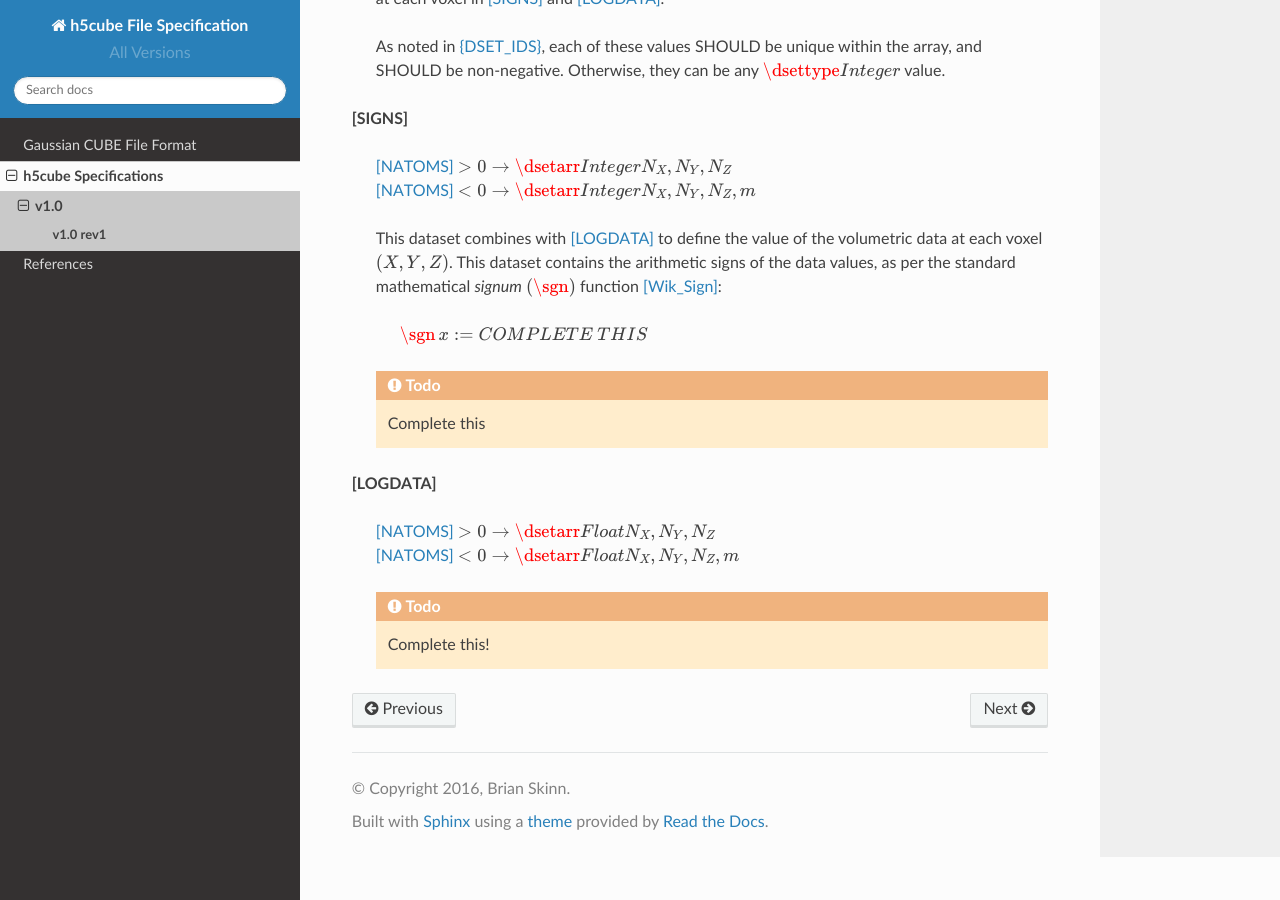
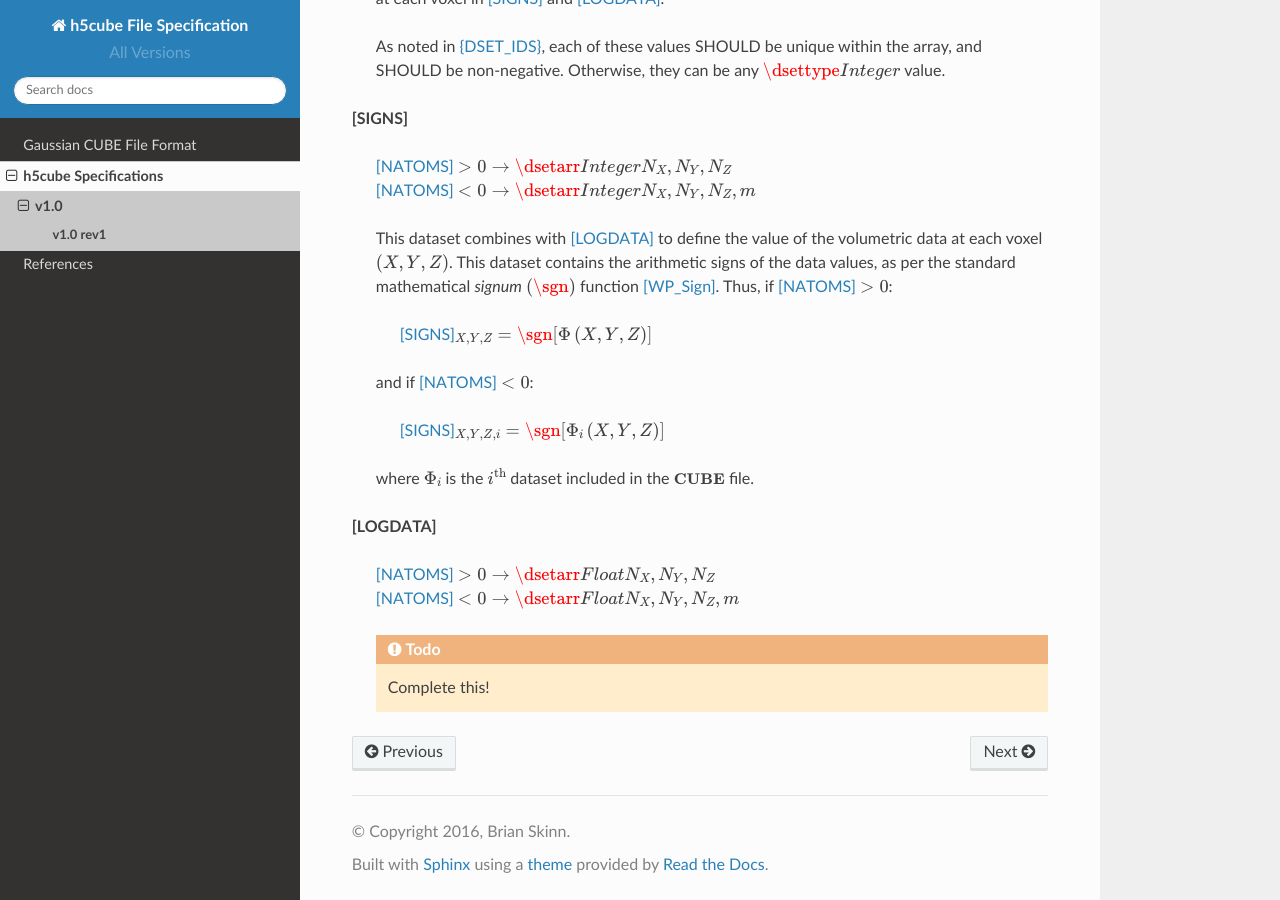
Before and after one commit to bskinn/h5cube-spec, a Sphinx documentation site: the page built from doc/source/specs/v1_0/v1_0__rev1.rst, in a window 1280 px wide and 900 px high, scrolled down 3062 px. Built offline with Sphinx 7.4.7 and the Read the Docs theme 2.0.0, drawn with Linux system fonts in a browser that asks for light colours; formulas are drawn with MathJax 3.

Commit message:
ADMIN/DRAFT: make tweak, finish SIGNS
ADMIN:

 * Tweak make.bat to allow, e.g., `make html -Ea`, so that I
   can quickly rebuild docs while incorporating non-source changes
   (such as to mjconf.js)
 * Change citation reference for Wikipedia to WP_Sign, as it's
   more professional-looking than Wik_Sign

DRAFT:

  * Complete initial draft of SIGNS for v1.0r1

```diff
--- a/doc/source/references.rst
+++ b/doc/source/references.rst
@@ -11,7 +11,7 @@ References
 
 .. [UIUC16] "Cube Plugin, Version 1.1." Website of the Theoretical and Computational Biophysics Group, University of Illinois at Urbana-Champaign. `http://www.ks.uiuc.edu/Research/vmd/... <http://www.ks.uiuc.edu/Research/vmd/plugins/molfile/cubeplugin.html>`__. Accessed 11 Dec 2016. |extlink|
 
-.. [Wik_Sign] "Sign function." Wikipedia, The Free Encyclopedia. `https://en.wikipedia.org/w/... <https://en.wikipedia.org/w/index.php?title=Sign_function&oldid=777649951>`__. Link is to article version as of 28 Apr 2017, accessed 10 May 2017. |extlink|
+.. [WP_Sign] "Sign function." Wikipedia, The Free Encyclopedia. `https://en.wikipedia.org/w/... <https://en.wikipedia.org/w/index.php?title=Sign_function&oldid=777649951>`__. Link is to article version as of 28 Apr 2017, accessed 10 May 2017. |extlink|
 
 
 .. OpenBabel CUBE import note: https://github.com/openbabel/openbabel/blob/2a190949e0be77833687c5cec38d1a6a0d786935/src/formats/gausscubeformat.cpp#L33-L37
--- a/doc/source/specs/v1_0/v1_0__rev1.rst
+++ b/doc/source/specs/v1_0/v1_0__rev1.rst
@@ -187,11 +187,17 @@ Dataset Descriptions
     This dataset combines with |_LOGDATA| to define the value of the
     volumetric data at each voxel :math:`(X,Y,Z)`.  This dataset contains
     the arithmetic signs of the data values, as per the standard
-    mathematical *signum* :math:`(\sgn)` function [Wik_Sign]_:
+    mathematical *signum* :math:`(\sgn)` function [WP_Sign]_. Thus, if
+    |_NATOMS| :math:`>0`:
 
-        :math:`\sgn{\,x} := \textit{COMPLETE THIS}`
+        |_SIGNS|\ :math:`_{X,Y,Z} = \sgn{\left[\Phi\left(X,Y,Z\right)\right]}`
 
-    .. todo:: Complete this
+    and if |_NATOMS| :math:`<0`:
+
+        |_SIGNS|\ :math:`_{X,Y,Z,i} = \sgn{\left[\Phi_i\left(X,Y,Z\right)\right]}`
+
+    where :math:`\Phi_i` is the :math:`i^\text{th}` dataset included in the
+    |CUBE| file.
 
 
 .. _spec_1_0__rev1-LOGDATA:
```
Also changed, not shown: 1 other file.
